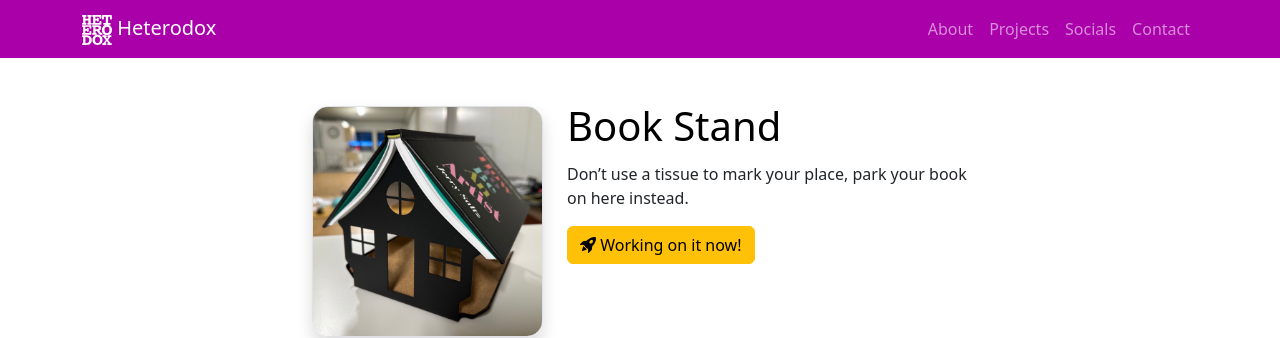
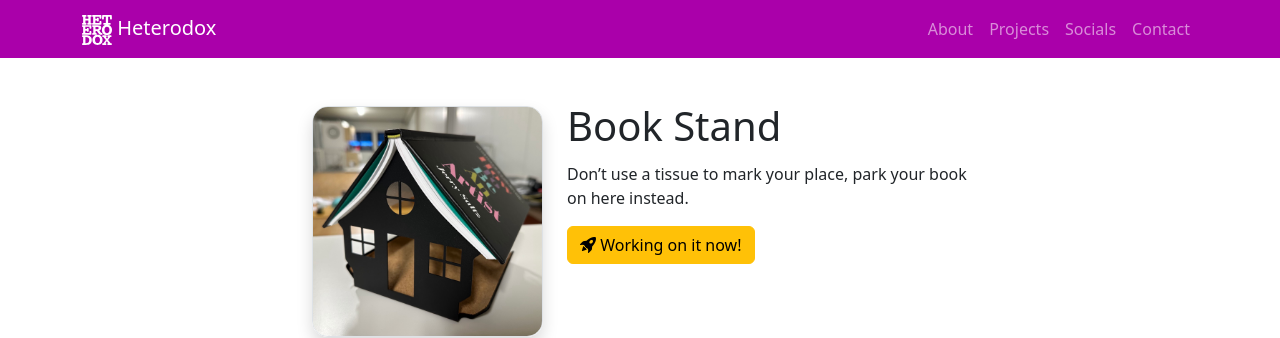
Before and after one commit to heterodox-studios/heterodox-studios.github.io, a Jekyll site: the page built from _projects/book-stand/index.md, in a window 1280 px wide. Shown: the top 338 px of the page. Built offline with Jekyll 4.4.1, drawn with Linux system fonts in a browser that asks for light colours; some web fonts are replaced.

Commit message:
small fixes

```diff
--- a/_layouts/project.html
+++ b/_layouts/project.html
@@ -8,12 +8,12 @@ layout: default
   {% assign hero = page.images | first %}
 
   <div class="col-3">
-    <img src="{{ hero.src }}" class="d-block float-end img-fluid  rounded-4 border shadow" alt="{{ hero.alt | escape }}"
+    <img src="{{ hero.src }}" class="d-block float-end img-fluid rounded-4 border shadow" alt="{{ hero.alt | escape }}"
       loading="lazy">
   </div>
 
   <div class="col-5">
-    <h1 class="text-body-emphasis lh-1 mb-3">{{ page.title | escape }}</h1>
+    <h1 class="lh-1 mb-3">{{ page.title | escape }}</h1>
 
 
     {{ page.summary | markdownify }}
```
